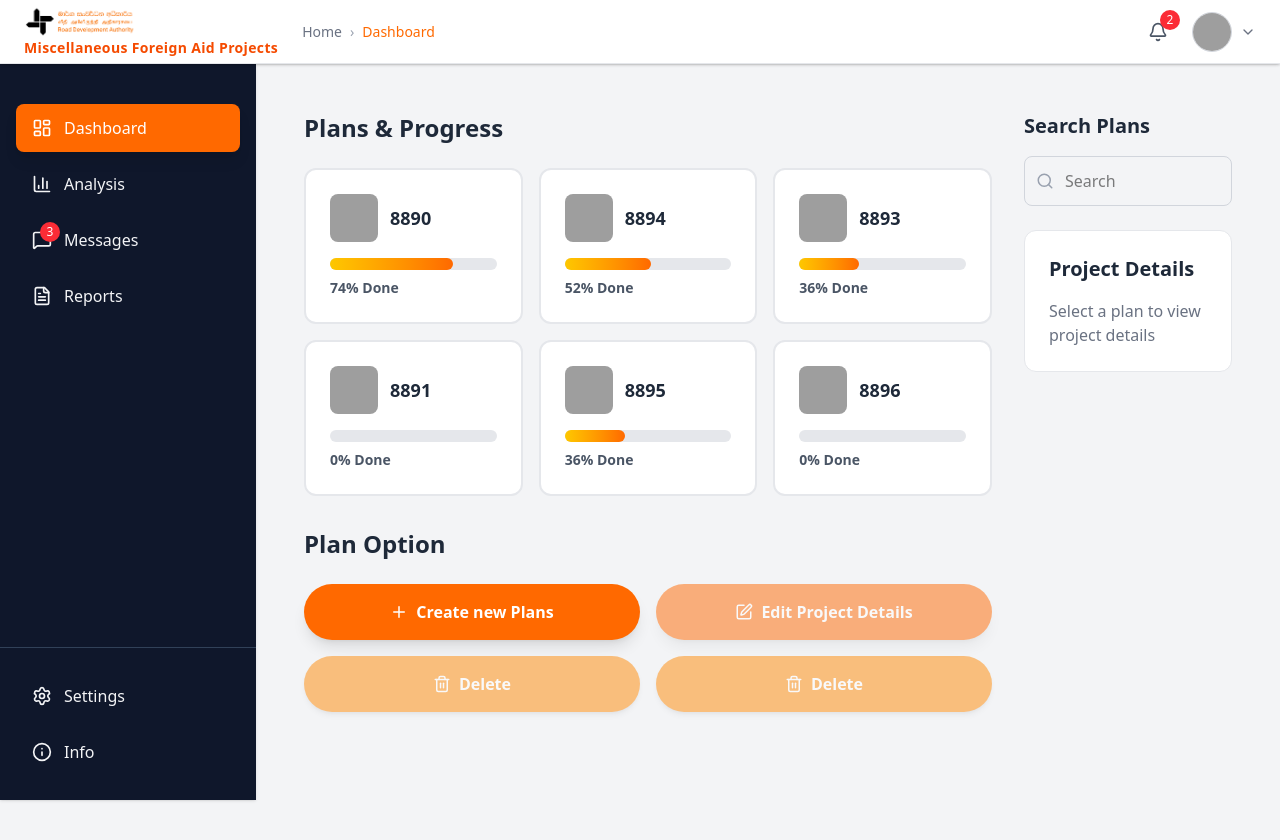
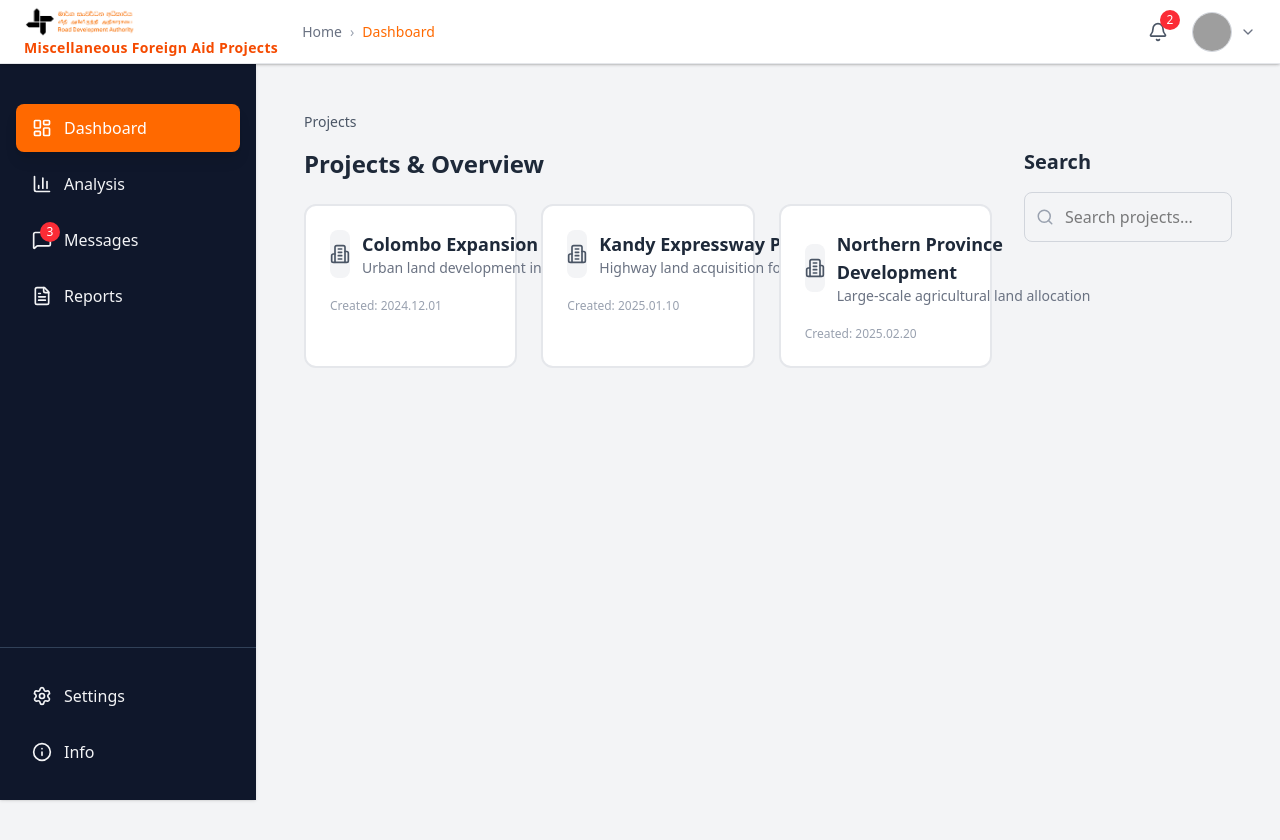
Before and after one commit to sashith06/Land_Aquisition_Management_System, a React (Vite) app in the folder frontend/: page /dashboard in a window 1280 px wide. Shown: the top 840 px of the page. Built offline with nearby package versions, Linux system fonts and the light colour scheme; grey boxes are pictures that could not be loaded.

Commit message:
project page updated

```diff
--- /dev/null
+++ b/frontend/src/components/BreadcrumbsNav.jsx
@@ -0,0 +1,25 @@
+// src/components/BreadcrumbsNav.jsx
+import React from "react";
+
+const BreadcrumbsNav = ({ selectedProject, onBack }) => {
+  return (
+  <nav className="text-sm text-gray-600 mb-4">
+    {!selectedProject ? (
+      <span className="font-medium">Projects</span>
+    ) : (
+      <>
+        <span
+          className="cursor-pointer hover:underline"
+          onClick={onBack}
+        >
+          Projects
+        </span>{" "}
+        / <span className="font-medium">{selectedProject.name}</span>
+      </>
+    )}
+  </nav>
+);
+
+};
+
+export default BreadcrumbsNav;
--- a/frontend/src/components/ProjectDetails.jsx
+++ b/frontend/src/components/ProjectDetails.jsx
@@ -1,35 +1,44 @@
 const ProjectDetails = ({ project }) => {
   if (!project) {
     return (
-      <div className="bg-white rounded-xl p-6 border border-gray-200">
+      <div className="bg-white rounded-xl p-6 border border-gray-200 shadow-sm">
         <h3 className="text-xl font-bold text-gray-800 mb-4">Project Details</h3>
-        <p className="text-gray-500">Select a plan to view project details</p>
+        <p className="text-gray-500">Select a project to view details</p>
       </div>
     );
   }
 
   const details = [
-    { label: 'Project Name', value: project.name, color: 'text-blue-600' },
-    { label: 'Estimated Cost', value: project.estimatedCost, color: 'text-blue-600' },
-    { label: 'Estimated Extent', value: project.estimatedExtent, color: 'text-blue-600' },
-    { label: 'Project Date', value: project.projectDate, color: 'text-blue-600' }
+    { label: "Project Name", value: project.name },
+    { label: "Estimated Cost", value: project.estimatedCost },
+    { label: "Estimated Extent", value: project.estimatedExtent },
+    { label: "Project Date", value: project.projectDate },
   ];
 
   return (
-    <div className="bg-white rounded-xl p-6 border border-gray-200">
+    <div className="bg-white rounded-xl p-6 border border-gray-200 shadow-sm">
       <h3 className="text-xl font-bold text-gray-800 mb-6">Project Details</h3>
+
+      {/* Project Image */}
+      {project.image && (
+        <div className="mb-6">
+          <img
+            src={project.image}
+            alt="Project"
+            className="w-full h-40 object-cover rounded-lg shadow-sm"
+          />
+        </div>
+      )}
+
+      {/* Details list */}
       <div className="space-y-4">
         {details.map((detail, index) => (
-          <div key={index} className="flex items-center space-x-3">
-            <img
-              src={project.image}
-              alt="Project"
-              className="w-10 h-10 rounded-full object-cover"
-            />
-            <div className="flex-1">
-              <p className="text-sm text-gray-500">{detail.label}</p>
-              <p className={`font-semibold ${detail.color}`}>{detail.value}</p>
-            </div>
+          <div
+            key={index}
+            className="flex justify-between items-center border-b pb-2 last:border-b-0"
+          >
+            <p className="text-sm font-medium text-gray-600">{detail.label}</p>
+            <p className="text-sm font-semibold text-blue-700">{detail.value}</p>
           </div>
         ))}
       </div>
--- /dev/null
+++ b/frontend/src/components/ProjectList.jsx
@@ -0,0 +1,60 @@
+import { Building2 } from "lucide-react";
+
+const ProjectList = ({ projects, onSelect, selectedProject }) => {
+  return (
+    <div>
+      <div className="grid grid-cols-1 sm:grid-cols-2 lg:grid-cols-3 gap-6">
+        {projects.map((project) => (
+          <div
+            key={project.id}
+            onClick={() => onSelect(project)}
+            className={`bg-white rounded-xl p-6 border-2 cursor-pointer transition-all duration-200 hover:shadow-lg flex flex-col space-y-4
+              ${selectedProject?.id === project.id
+                ? "border-orange-500 shadow-lg"
+                : "border-gray-200 hover:border-orange-300"
+              }`}
+          >
+            {/* Project Header */}
+            <div className="flex items-center space-x-3">
+              {project.image ? (
+                <img
+                  src={project.image}
+                  alt={project.name}
+                  className="w-12 h-12 rounded-lg object-cover"
+                />
+              ) : (
+                <div className="w-12 h-12 bg-gray-100 rounded-lg flex items-center justify-center">
+                  <Building2 size={20} className="text-gray-600" />
+                </div>
+              )}
+              <div>
+                <p className="font-bold text-lg text-gray-800">{project.name}</p>
+                <p className="text-sm text-gray-500 truncate">{project.description}</p>
+              </div>
+            </div>
+
+            {/* Project Progress */}
+            {project.progress !== undefined && (
+              <div>
+                <div className="w-full bg-gray-200 rounded-full h-3">
+                  <div
+                    className="bg-gradient-to-r from-yellow-400 to-orange-500 h-3 rounded-full transition-all duration-500"
+                    style={{ width: `${project.progress}%` }}
+                  ></div>
+                </div>
+                <div className="mt-2 text-sm font-semibold text-gray-600">
+                  {project.progress}% Done
+                </div>
+              </div>
+            )}
+
+            {/* Created Date */}
+            <p className="text-xs text-gray-400 mt-1">Created: {project.createdDate}</p>
+          </div>
+        ))}
+      </div>
+    </div>
+  );
+};
+
+export default ProjectList;
--- a/frontend/src/components/ProjectOptionButtons.jsx
+++ b/frontend/src/components/ProjectOptionButtons.jsx
@@ -37,7 +37,7 @@ const ProjectOptionButtons = ({ onAction, selectedProject }) => {
 
   return (
     <div className="mb-8">
-      <h2 className="text-2xl font-bold text-gray-800 mb-6">Plan Option</h2>
+      <h2 className="text-2xl font-bold text-gray-800 mb-6"> Option</h2>
       <div className="grid grid-cols-1 sm:grid-cols-2 gap-4">
         {buttons.map((button) => {
           const IconComponent = button.icon;
--- a/frontend/src/components/SearchBar.jsx
+++ b/frontend/src/components/SearchBar.jsx
@@ -1,18 +1,21 @@
-import { Search } from 'lucide-react';
+import { Search } from "lucide-react";
 
-const SearchBar = ({ searchTerm, onSearchChange }) => {
+const SearchBar = ({ searchTerm, onSearchChange, placeholder }) => {
   return (
     <div className="mb-6">
-      <h3 className="text-xl font-bold text-gray-800 mb-4">Search Plans</h3>
+      <h3 className="text-xl font-bold text-gray-800 mb-4">Search</h3>
       <div className="relative">
         <input
           type="text"
           value={searchTerm}
           onChange={(e) => onSearchChange(e.target.value)}
-          placeholder="Search"
-         className="w-full pl-10 pr-4 py-3 border border-gray-300 rounded-lg "
+          placeholder={placeholder || "Search..."}
+          className="w-full pl-10 pr-4 py-3 border border-gray-300 rounded-lg"
         />
-        <Search size={18} className="absolute left-3 top-1/2 transform -translate-y-1/2 text-gray-400" />
+        <Search
+          size={18}
+          className="absolute left-3 top-1/2 transform -translate-y-1/2 text-gray-400"
+        />
       </div>
     </div>
   );
--- a/frontend/src/data/mockData.js
+++ b/frontend/src/data/mockData.js
@@ -1,9 +1,32 @@
 // src/data/mockData.js
+
+// src/data/mockData.js
+
+export const projectsData = [
+  {
+    id: 'p1',
+    name: 'Colombo Expansion Project',
+    description: 'Urban land development in Colombo district',
+    createdDate: '2024.12.01',
+  },
+  {
+    id: 'p2',
+    name: 'Kandy Expressway Project',
+    description: 'Highway land acquisition for expressway',
+    createdDate: '2025.01.10',
+  },
+  {
+    id: 'p3',
+    name: 'Northern Province Development',
+    description: 'Large-scale agricultural land allocation',
+    createdDate: '2025.02.20',
+  }
+];
 
 export const plansData = [
   {
     id: '8890',
-
+    projectId: 'p1', // belongs to Colombo project ✅
     estimatedCost: '$105 Mn',
     estimatedExtent: '104.2 ha',
     projectDate: '2025.01.01',
@@ -12,7 +35,7 @@ export const plansData = [
   },
   {
     id: '8894',
-
+    projectId: 'p1',
     estimatedCost: '$89 Mn',
     estimatedExtent: '87.5 ha',
     projectDate: '2025.02.15',
@@ -21,7 +44,7 @@ export const plansData = [
   },
   {
     id: '8893',
-
+    projectId: 'p2', // belongs to Kandy expressway
     estimatedCost: '$124 Mn',
     estimatedExtent: '156.8 ha',
     projectDate: '2025.03.10',
@@ -30,7 +53,7 @@ export const plansData = [
   },
   {
     id: '8891',
-
+    projectId: 'p2',
     estimatedCost: '$78 Mn',
     estimatedExtent: '92.3 ha',
     projectDate: '2025.04.20',
@@ -39,7 +62,7 @@ export const plansData = [
   },
   {
     id: '8895',
-
+    projectId: 'p3',
     estimatedCost: '$198 Mn',
     estimatedExtent: '245.1 ha',
     projectDate: '2025.05.05',
@@ -48,7 +71,7 @@ export const plansData = [
   },
   {
     id: '8896',
-
+    projectId: 'p3',
     estimatedCost: '$156 Mn',
     estimatedExtent: '178.9 ha',
     projectDate: '2025.06.30',
@@ -76,3 +99,5 @@ export const bottomItems = [
   { path: '/dashboard/settings', label: 'Settings', icon: 'Settings' },
   { path: '/dashboard/info', label: 'Info', icon: 'Info' }
 ];
+
+// src/data/mockData.js
--- a/frontend/src/pages/Dashboards/Dashboard.jsx
+++ b/frontend/src/pages/Dashboards/Dashboard.jsx
@@ -1,39 +1,54 @@
-import { useState, useMemo } from 'react';
-import SearchBar from '../../components/SearchBar';
-import ProjectDetails from '../../components/ProjectDetails';
-import ProjectOptionButtons from '../../components/ProjectOptionButtons';
-import PlanProgressList from '../../components/PlanProgressList'; // ✅ correct import
-import { plansData } from '../../data/mockData';
+import { useState, useMemo } from "react";
+import SearchBar from "../../components/SearchBar";
+import ProjectDetails from "../../components/ProjectDetails";
+import ProjectOptionButtons from "../../components/ProjectOptionButtons";
+import PlanProgressList from "../../components/PlanProgressList";
+import ProjectList from "../../components/ProjectList";
+import BreadcrumbsNav from "../../components/BreadcrumbsNav";
+import { plansData, projectsData } from "../../data/mockData";
 
 const Dashboard = () => {
+  const [selectedProject, setSelectedProject] = useState(null);
   const [selectedPlan, setSelectedPlan] = useState(null);
-  const [searchTerm, setSearchTerm] = useState('');
+  const [searchTerm, setSearchTerm] = useState("");
 
-  // Filter plans based on search term
-const filteredPlans = useMemo(() => {
-  const term = searchTerm.trim(); // no need toLowerCase because id is string
-
-  if (!term) return plansData; // show all plans if search is empty
-
-  return plansData.filter(plan => plan.id.includes(term));
+  const filteredProjects = useMemo(() => {
+    const term = searchTerm.trim().toLowerCase();
+    if (!term) return projectsData;
+    return projectsData.filter((p) => p.name.toLowerCase().includes(term));
   }, [searchTerm]);
 
+  const filteredPlans = useMemo(() => {
+    if (!selectedProject) return [];
+    const term = searchTerm.trim();
+    return plansData.filter(
+      (plan) =>
+        plan.projectId === selectedProject.id &&
+        (!term || plan.id.includes(term))
+    );
+  }, [searchTerm, selectedProject]);
 
-  const handlePlanSelect = (plan) => {
-    setSelectedPlan(plan);
+  const handleBackToProjects = () => {
+    setSelectedProject(null);
+    setSelectedPlan(null);
+    setSearchTerm("");
   };
 
   const handleProjectAction = (action) => {
     switch (action) {
-      case 'create':
-        alert('Create new plan functionality will be implemented');
+      case "create":
+        alert("Create new project functionality will be implemented");
         break;
-      case 'edit':
-        if (selectedPlan) alert(`Edit project: ${selectedPlan.name}`);
+      case "edit":
+        if (selectedProject) alert(`Edit project: ${selectedProject.name}`);
         break;
-      case 'delete':
-        if (selectedPlan && window.confirm(`Delete project: ${selectedPlan.name}?`)) {
-          alert('Delete functionality will be implemented');
+      case "delete":
+        if (
+          selectedProject &&
+          window.confirm(`Delete project: ${selectedProject.name}?`)
+        ) {
+          alert("Delete project functionality will be implemented");
+          handleBackToProjects();
         }
         break;
       default:
@@ -43,27 +58,53 @@ const filteredPlans = useMemo(() => {
 
   return (
     <div className="p-6">
+      <BreadcrumbsNav
+        selectedProject={selectedProject}
+        onBack={handleBackToProjects}
+      />
+
       <div className="grid grid-cols-1 xl:grid-cols-4 gap-8">
-        {/* Main Content */}
+        {/* Left Column */}
         <div className="xl:col-span-3 space-y-8">
+          {!selectedProject ? (
+            <>
+              {/* Section Title */}
+              <h2 className="text-2xl font-bold text-gray-800 mb-6">
+                Projects & Overview
+              </h2>
+
+              {/* Project Cards */}
+              <ProjectList
+                projects={filteredProjects}
+                onSelect={setSelectedProject}
+                selectedProject={selectedProject}
+              />
+            </>
+          ) : (
+            <>
+              {/* Plans for selected project */}
               <PlanProgressList
                 plans={filteredPlans}
-            onPlanSelect={handlePlanSelect}
+                onPlanSelect={setSelectedPlan}
                 selectedPlan={selectedPlan}
               />
               <ProjectOptionButtons
                 onAction={handleProjectAction}
-            selectedProject={selectedPlan}
+                selectedProject={selectedProject}
               />
+            </>
+          )}
         </div>
 
-        {/* Right Sidebar */}
+        {/* Right Column */}
         <div className="xl:col-span-1 space-y-6">
           <SearchBar
             searchTerm={searchTerm}
             onSearchChange={setSearchTerm}
+            placeholder={!selectedProject ? "Search projects..." : "Search plans..."}
           />
-          <ProjectDetails project={selectedPlan} />
+
+          {selectedProject && <ProjectDetails project={selectedProject} />}
         </div>
       </div>
     </div>
```
Lines whose indentation alone changed are shown as unchanged.
